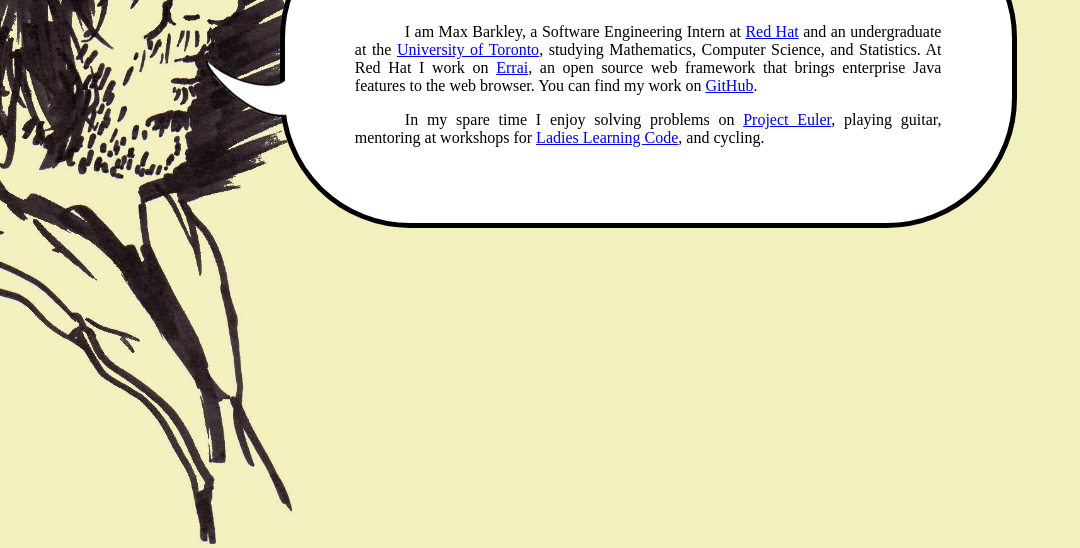
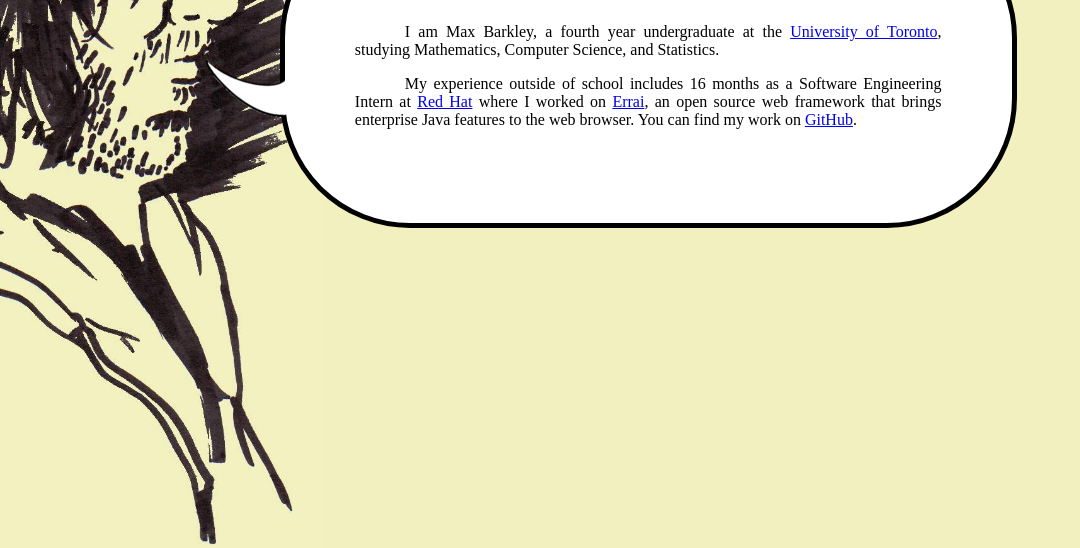
Before and after one commit to mbarkley/mbarkley.github.io, a plain HTML site: page index.html in a window 1280 px wide. Shown: the part 320-868 px from the top of the page, without its empty margins (0-1080 px from the left). Drawn offline with nearby package versions, Linux system fonts and the light colour scheme.

Commit message:
Update 'About Me' section (make Red Hat past tense)

```diff
--- a/index.html
+++ b/index.html
@@ -49,15 +49,12 @@
 		<div id="about">
 			<div class="wrapper">
 			<h1>About Me</h1>
-				<p>I am Max Barkley, a Software Engineering Intern at <a href="http://www.redhat.com">Red Hat</a>
-				and an undergraduate at the <a href="http://www.utoronto.ca">University of Toronto</a>,
+				<p>I am Max Barkley, a fourth year undergraduate at the <a href="http://www.utoronto.ca">University of Toronto</a>,
 				studying Mathematics, Computer Science, and Statistics.
-				At Red Hat I work on <a href="http://erraiframework.org/">Errai</a>, an open source web framework that brings
-        enterprise Java features to the web browser. You can find my work on <a href="https://github.com/mbarkley">GitHub</a>.</p>
 
-				<p>In my spare time I enjoy solving problems on <a href="http://www.projecteuler.net">Project Euler</a>,
-				playing guitar, mentoring at workshops for <a href="http://www.ladieslearningcode.com">Ladies Learning Code</a>,
-				and cycling.</p>
+        <p>My experience outside of school includes 16 months as a Software Engineering Intern at <a href="http://www.redhat.com">Red Hat</a>
+				where I worked on <a href="http://erraiframework.org/">Errai</a>, an open source web framework that brings
+        enterprise Java features to the web browser. You can find my work on <a href="https://github.com/mbarkley">GitHub</a>.
 			</div>
 		</div>
 		<div id="portfolio">
```
